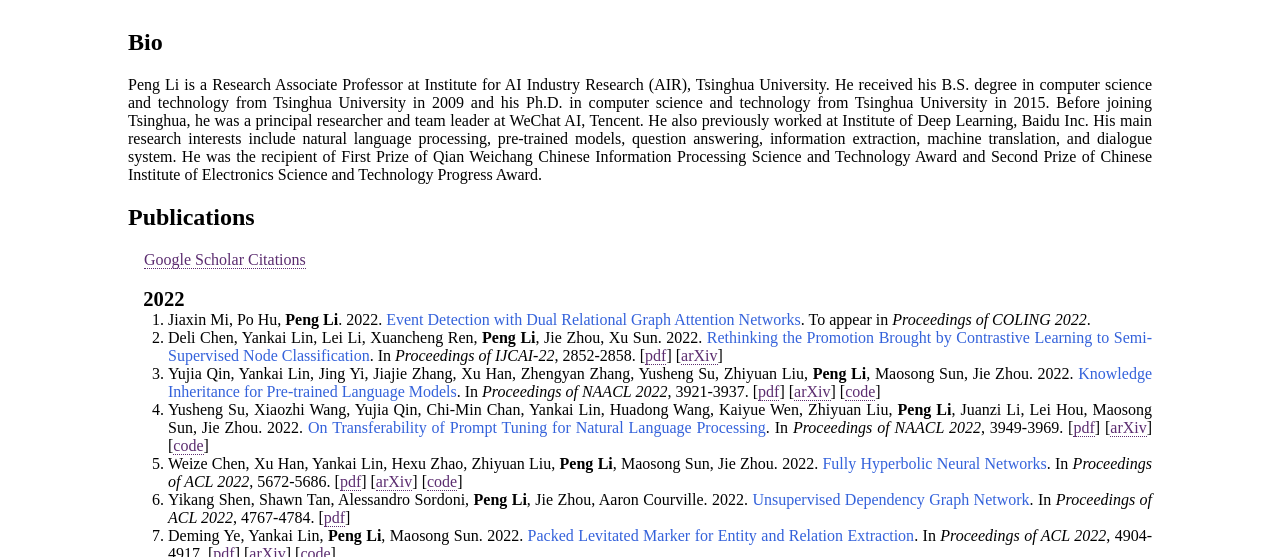
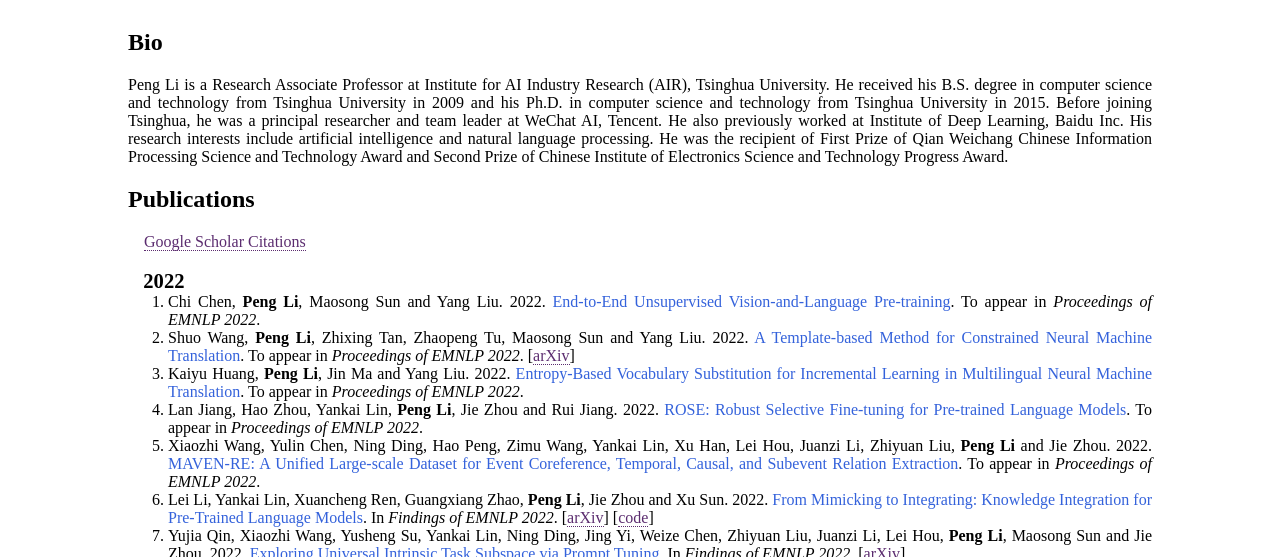
Before and after one commit to pengli09/pengli09.github.io, a plain HTML site: page index.html in a window 1280 px wide. Shown: the part 395-952 px from the top of the page. Drawn offline with Linux system fonts and the light colour scheme.

Commit message:
update homepage

```diff
--- a/index.html
+++ b/index.html
@@ -84,7 +84,7 @@
 
     <div id="bio">
       <h2>Bio</h2>
-      Peng Li is a Research Associate Professor at Institute for AI Industry Research (AIR), Tsinghua University. He received his B.S. degree in computer science and technology from Tsinghua University in 2009 and his Ph.D. in computer science and technology from Tsinghua University in 2015. Before joining Tsinghua, he was a principal researcher and team leader at WeChat AI, Tencent. He also previously worked at Institute of Deep Learning, Baidu Inc. His main research interests include natural language processing, pre-trained models, question answering, information extraction, machine translation, and dialogue system. He was the recipient of First Prize of Qian Weichang Chinese Information Processing Science and Technology Award and Second Prize of Chinese Institute of Electronics Science and Technology Progress Award.
+      Peng Li is a Research Associate Professor at Institute for AI Industry Research (AIR), Tsinghua University. He received his B.S. degree in computer science and technology from Tsinghua University in 2009 and his Ph.D. in computer science and technology from Tsinghua University in 2015. Before joining Tsinghua, he was a principal researcher and team leader at WeChat AI, Tencent. He also previously worked at Institute of Deep Learning, Baidu Inc. His research interests include artificial intelligence and natural language processing. He was the recipient of First Prize of Qian Weichang Chinese Information Processing Science and Technology Award and Second Prize of Chinese Institute of Electronics Science and Technology Progress Award.
     </div>
 
     <div id="publications">
@@ -93,7 +93,15 @@
       <div id="google-scholar"><a href="http://scholar.google.com/citations?user=hgYzkOQAAAAJ&hl=en">Google Scholar Citations</a></div>
       <ol>
         <h3><strong>2022</strong></h3>
-           <li>Jiaxin Mi, Po Hu, <b>Peng Li</b>. 2022. <span id="title">Event Detection with Dual Relational Graph Attention Networks</span>. To appear in <i>Proceedings of COLING 2022</i>.</li>
+           <li>Chi Chen, <b>Peng Li</b>, Maosong Sun and Yang Liu. 2022. <span id="title">End-to-End Unsupervised Vision-and-Language Pre-training</span>. To appear in <i>Proceedings of EMNLP 2022</i>.</li>
+          <li>Shuo Wang, <b>Peng Li</b>, Zhixing Tan, Zhaopeng Tu, Maosong Sun and Yang Liu. 2022. <span id="title">A Template-based Method for Constrained Neural Machine Translation</span>. To appear in <i>Proceedings of EMNLP 2022</i>. [<a href="https://arxiv.org/abs/2205.11255">arXiv</a>]</li>
+          <li>Kaiyu Huang, <b>Peng Li</b>, Jin Ma and Yang Liu. 2022. <span id="title">Entropy-Based Vocabulary Substitution for Incremental Learning in Multilingual Neural Machine Translation</span>. To appear in <i>Proceedings of EMNLP 2022</i>.</li>
+          <li>Lan Jiang, Hao Zhou, Yankai Lin, <b>Peng Li</b>, Jie Zhou and Rui Jiang. 2022. <span id="title">ROSE: Robust Selective Fine-tuning for Pre-trained Language Models</span>. To appear in <i>Proceedings of EMNLP 2022</i>.</li>
+          <li>Xiaozhi Wang, Yulin Chen, Ning Ding, Hao Peng, Zimu Wang, Yankai Lin, Xu Han, Lei Hou, Juanzi Li, Zhiyuan Liu, <b>Peng Li</b> and Jie Zhou. 2022. <span id="title">MAVEN-RE: A Unified Large-scale Dataset for Event Coreference,
+Temporal, Causal, and Subevent Relation Extraction</span>. To appear in <i>Proceedings of EMNLP 2022</i>.</li>
+          <li>Lei Li, Yankai Lin, Xuancheng Ren, Guangxiang Zhao, <b>Peng Li</b>, Jie Zhou and Xu Sun. 2022. <span id="title">From Mimicking to Integrating: Knowledge Integration for Pre-Trained Language Models</span>. In <i>Findings of EMNLP 2022</i>. [<a href="https://arxiv.org/abs/2112.07327">arXiv</a>] [<a href="https://github.com/lancopku/MUKI">code</a>]</li>
+          <li>Yujia Qin, Xiaozhi Wang, Yusheng Su, Yankai Lin, Ning Ding, Jing Yi, Weize Chen, Zhiyuan Liu, Juanzi Li, Lei Hou, <b>Peng Li</b>, Maosong Sun and Jie Zhou. 2022. <span id="title">Exploring Universal Intrinsic Task Subspace via Prompt Tuning</span>. In <i>Findings of EMNLP 2022</i>. [<a href="https://arxiv.org/abs/2110.07867">arXiv</a>]</li>
+          <li>Jiaxin Mi, Po Hu, <b>Peng Li</b>. 2022. <span id="title">Event Detection with Dual Relational Graph Attention Networks</span>. To appear in <i>Proceedings of COLING 2022</i>. [<a href="https://github.com/Macvh/DualGAT">code</a>]</li>
           <li>Deli Chen, Yankai Lin, Lei Li, Xuancheng Ren, <b>Peng Li</b>, Jie Zhou, Xu Sun. 2022. <span id="title">Rethinking the Promotion Brought by Contrastive Learning to Semi-Supervised Node Classification</span>. In <i>Proceedings of IJCAI-22</i>, 2852-2858. [<a href="https://www.ijcai.org/proceedings/2022/0395.pdf">pdf</a>] [<a href="https://arXiv.org/abs/2012.07437">arXiv</a>]</li>
           <li>Yujia Qin, Yankai Lin, Jing Yi, Jiajie Zhang, Xu Han, Zhengyan Zhang, Yusheng Su, Zhiyuan Liu, <b>Peng Li</b>, Maosong Sun, Jie Zhou. 2022. <span id="title">Knowledge Inheritance for Pre-trained Language Models</span>. In <i>Proceedings of NAACL 2022</i>, 3921-3937. [<a href="https://aclanthology.org/2022.naacl-main.288.pdf">pdf</a>] [<a href="https://arXiv.org/abs/2105.13880">arXiv</a>] [<a href="https://github.com/thunlp/Knowledge-Inheritance">code</a>]</li>
           <li>Yusheng Su, Xiaozhi Wang, Yujia Qin, Chi-Min Chan, Yankai Lin, Huadong Wang, Kaiyue Wen, Zhiyuan Liu, <b>Peng Li</b>, Juanzi Li, Lei Hou, Maosong Sun, Jie Zhou. 2022. <span id="title">On Transferability of Prompt Tuning for Natural Language Processing</span>. In <i>Proceedings of NAACL 2022</i>, 3949-3969. [<a href="https://aclanthology.org/2022.naacl-main.290.pdf">pdf</a>] [<a href="https://arXiv.org/abs/2111.06719">arXiv</a>] [<a href="https://github.com/thunlp/Prompt-Transferability">code</a>]</li>
@@ -185,7 +193,7 @@
     </div>
 
     <div id="last-updated">
-      Last-updated: Aug 17, 2022.
+      Last-updated: Oct 08, 2022.
     </div>
   </body>
 </html>
```
